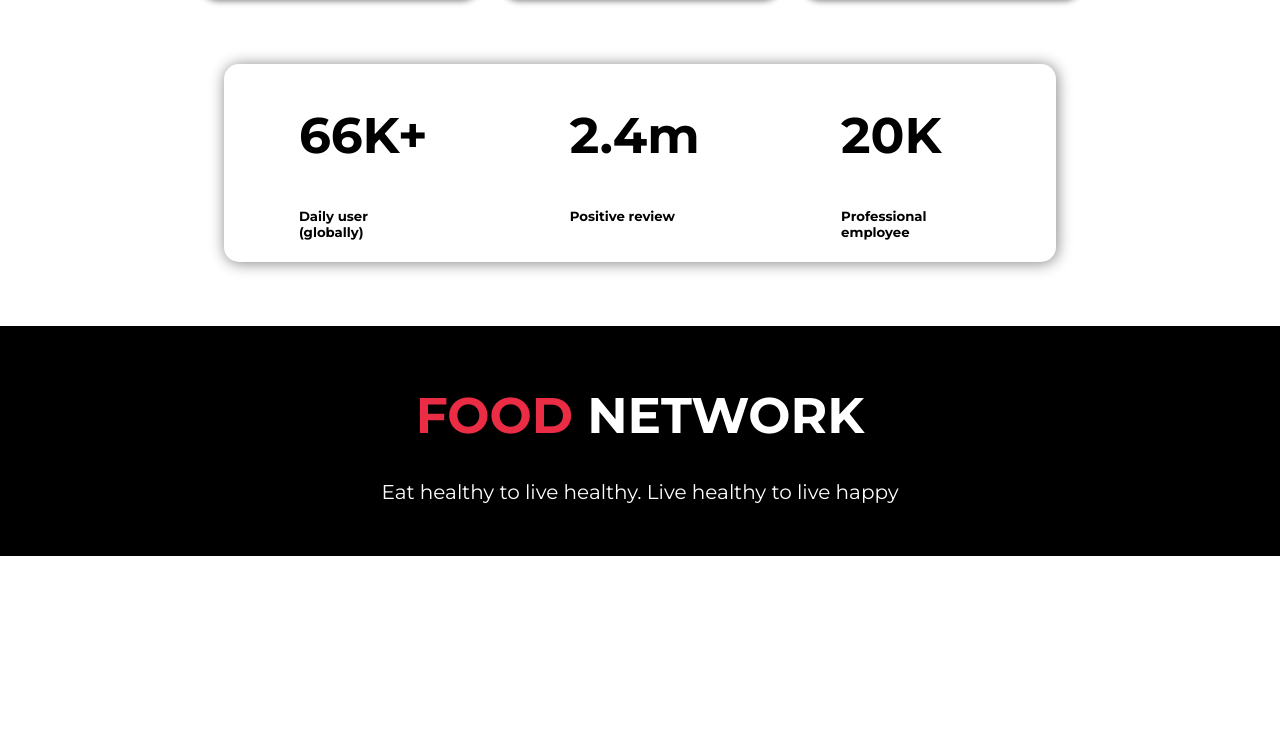
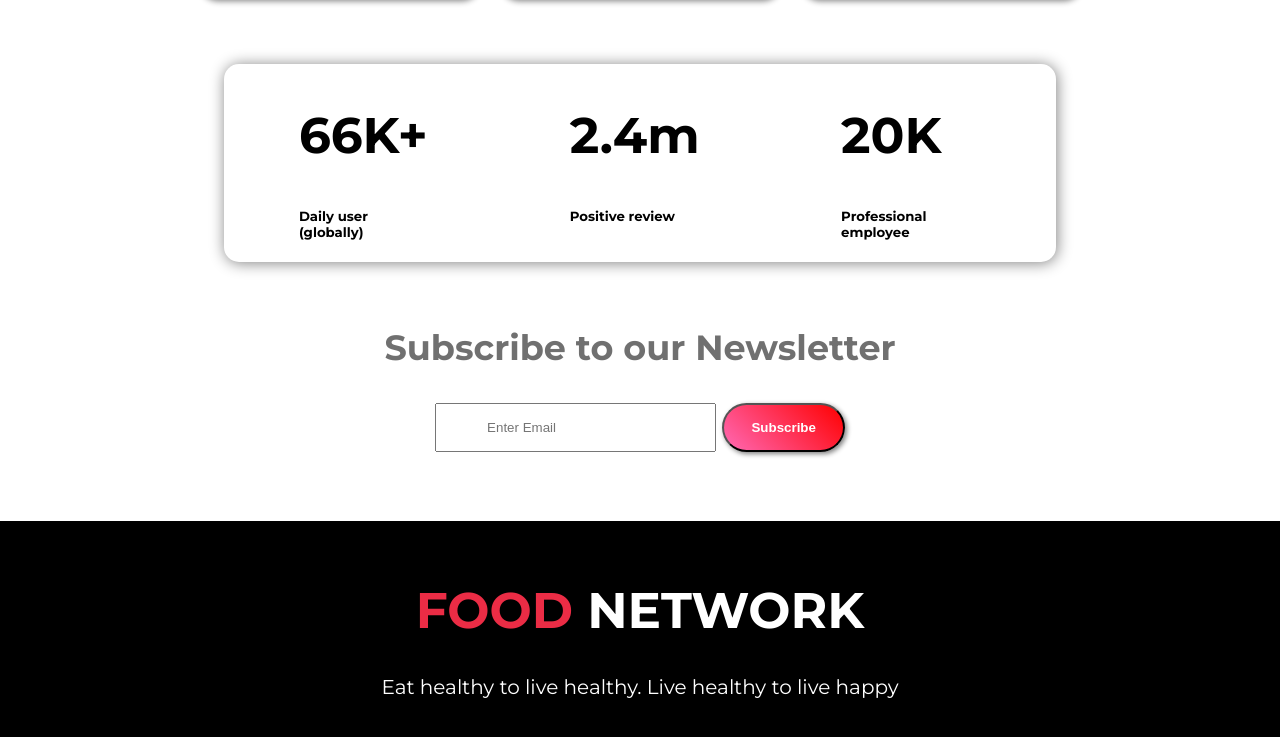
Before and after one commit to Shoyayeb/Food-Network, a plain HTML site: page index.html in a window 1280 px wide. Shown: the part 2574-3311 px from the top of the page. Before the commit the page ends 3130 px from the top, so only its background shows below. Drawn offline with Linux system fonts and the light colour scheme.

Commit message:
added newsletter feature

```diff
--- a/index.html
+++ b/index.html
@@ -132,6 +132,19 @@
         </div>
     </section>
     <!-- end -->
+    <section>
+        <h2 class="grayText centerText">Subscribe to our Newsletter</h2>
+        <form action="">
+            <input type="email" name="email" id="email" placeholder="Enter Email">
+            <input type="submit" value="Subscribe" class="redColoredButton">
+        </form>
+    </section>
+
+
+
+
+
+
     <!-- start footer section -->
     <footer>
         <h1><span class="redText">FOOD</span> NETWORK</h1>
--- a/style.css
+++ b/style.css
@@ -42,6 +42,7 @@ h4 {
 
 .redColoredButton:hover {
     box-shadow: 2px 3px 15px gray;
+    cursor: pointer;
 }
 
 .marginRedButton {
@@ -176,6 +177,23 @@ h4 strong a {
 .employee {
     padding: 0% 8% 0% 9%;
 }
+/* end */
+/* contact section start */
+form {
+    width: 50%;
+    text-align: start;
+    padding: 5px 8px;
+    border-radius: 8px;
+    justify-content: center;
+    display: flex;
+    margin: 2% auto 5% auto ;
+
+}
+#email {
+    padding: 15px 50px;
+    margin-right: 1%;
+
+}
 
 footer {
     background: black;
```
